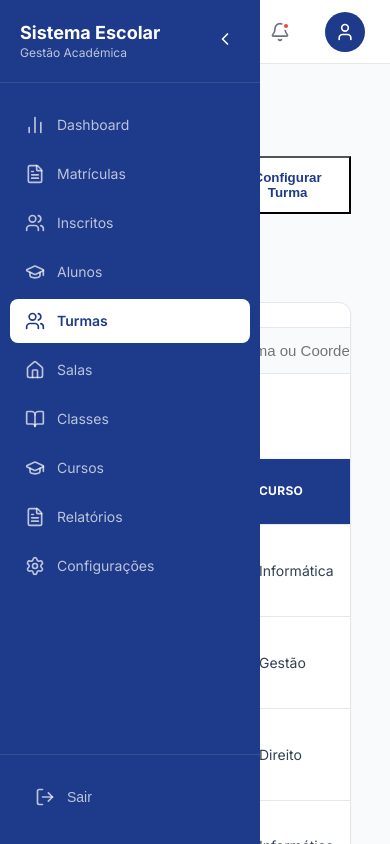
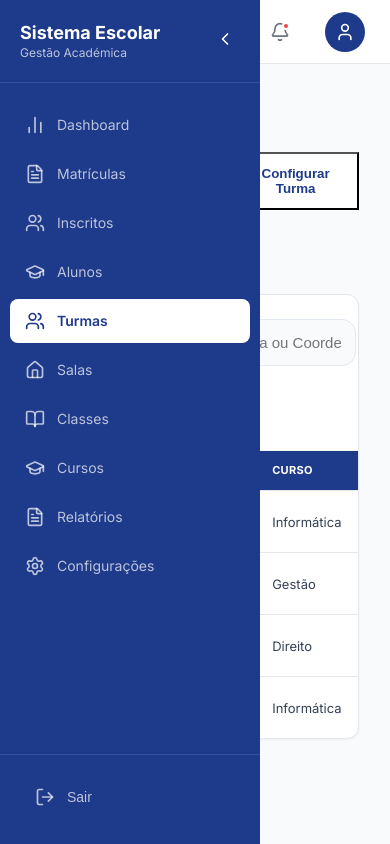
Before and after one commit to aguinaldoarnaldo/Projeto_fim_curso, a React (Vite) app in the folder frontend/: page /turma in a window 390 px wide. Built offline with nearby package versions, Linux system fonts and the light colour scheme.

Commit message:
style(global): improve page-container responsiveness and global table densification

```diff
--- a/frontend/src/Global.css
+++ b/frontend/src/Global.css
@@ -136,12 +136,19 @@ body {
 
 .page-container {
   width: 100%;
-  max-width: 1400px;
-  margin: 0 auto;
-  padding: 24px;
+  max-width: 100%;
+  margin: 0;
+  padding: 20px 16px; /* Reduced horizontal padding from 24px to 16px */
   display: flex;
   flex-direction: column;
-  gap: 24px; /* Consistent vertical spacing */
+  gap: 20px;
+  transition: all 0.3s ease;
+}
+
+@media (min-width: 1600px) {
+  .page-container {
+    padding: 24px 40px;
+  }
 }
 
 .page-header {
@@ -178,6 +185,41 @@ body {
 /* Tables */
 .table-wrapper {
   overflow-x: auto;
+  scrollbar-width: thin; /* Firefox */
+  scrollbar-color: var(--border-color) transparent;
+}
+
+/* Hide scrollbar for Chrome, Safari and Opera */
+.table-wrapper::-webkit-scrollbar {
+  height: 6px; /* Thin horizontal scrollbar */
+}
+
+.table-wrapper::-webkit-scrollbar-track {
+  background: transparent;
+}
+
+.table-wrapper::-webkit-scrollbar-thumb {
+  background-color: var(--border-color);
+  border-radius: 10px;
+}
+
+/* Premium Scrollbar for the whole page */
+::-webkit-scrollbar {
+  width: 8px;
+  height: 8px;
+}
+
+::-webkit-scrollbar-track {
+  background: #f1f1f1;
+}
+
+::-webkit-scrollbar-thumb {
+  background: #cbd5e1;
+  border-radius: 10px;
+}
+
+::-webkit-scrollbar-thumb:hover {
+  background: #94a3b8;
 }
 
 .data-table {
@@ -187,20 +229,22 @@ body {
 
 .data-table th {
   text-align: left;
-  padding: 16px 24px;
-  background-color: var(--sidebar-bg); /* Blue header */
-  color: white; /* White text */
-  font-size: 12px;
+  padding: 12px 16px; /* Reduced from 16px 24px */
+  background-color: var(--sidebar-bg);
+  color: white;
+  font-size: 11px; /* Slightly smaller */
   text-transform: uppercase;
   font-weight: 700;
   border-bottom: 1px solid var(--border-color);
+  white-space: nowrap;
 }
 
 .data-table td {
-  padding: 16px 24px;
+  padding: 12px 16px; /* Reduced from 16px 24px */
   border-bottom: 1px solid var(--border-color);
-  font-size: 14px;
+  font-size: 13px; /* Slightly smaller */
   color: #334155;
+  white-space: nowrap; /* Prevent messy wrapping */
 }
 
 .data-table tbody tr:last-child td {
@@ -224,6 +268,29 @@ body {
 .status-pending { background: #fef9c3; color: #854d0e; }
 .status-analysis { background: #dbeafe; color: #1e40af; }
 .status-default { background: #f3f4f6; color: #374151; }
+
+.btn-primary-action {
+  background-color: var(--primary-color);
+  color: white;
+  padding: 12px 24px;
+  border-radius: 12px;
+  border: none;
+  font-weight: 600;
+  display: flex;
+  align-items: center;
+  gap: 8px;
+  cursor: pointer;
+  transition: all 0.2s;
+}
+
+.btn-primary-action:hover {
+  background-color: var(--primary-hover);
+  transform: translateY(-1px);
+}
+
+.btn-primary-action:active {
+  transform: translateY(0);
+}
 
 /* Dashboard Specific */
 .stats-grid {
```
